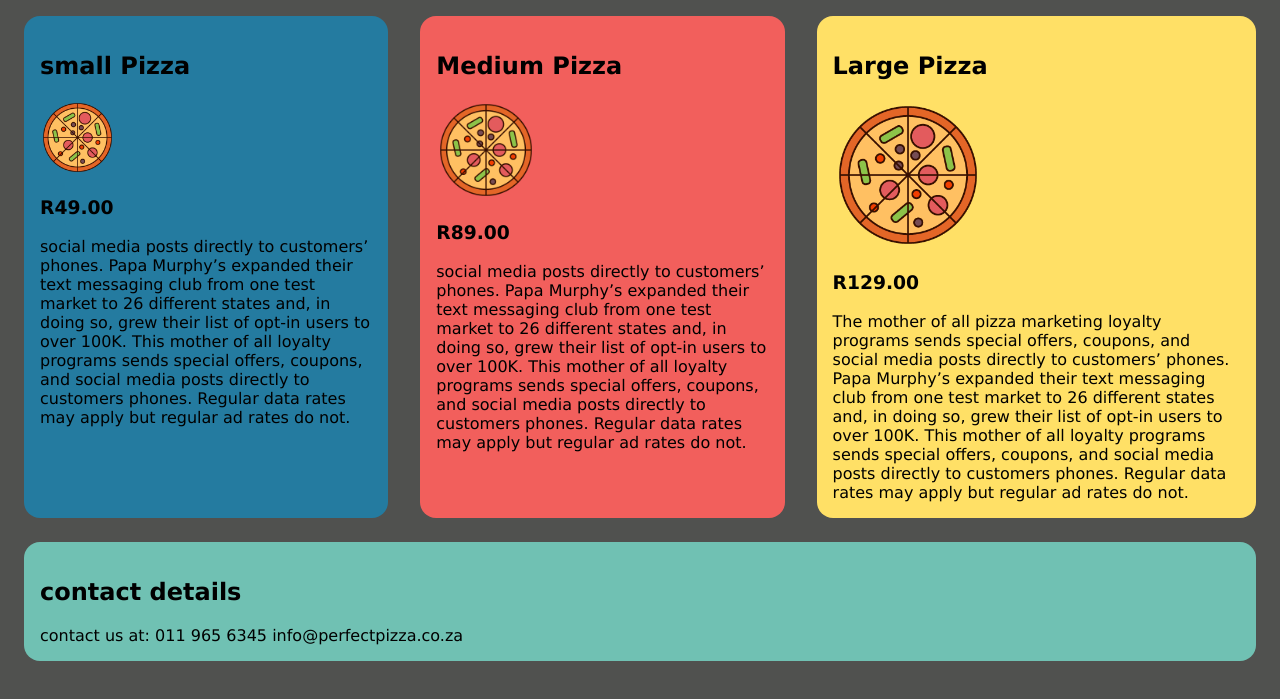
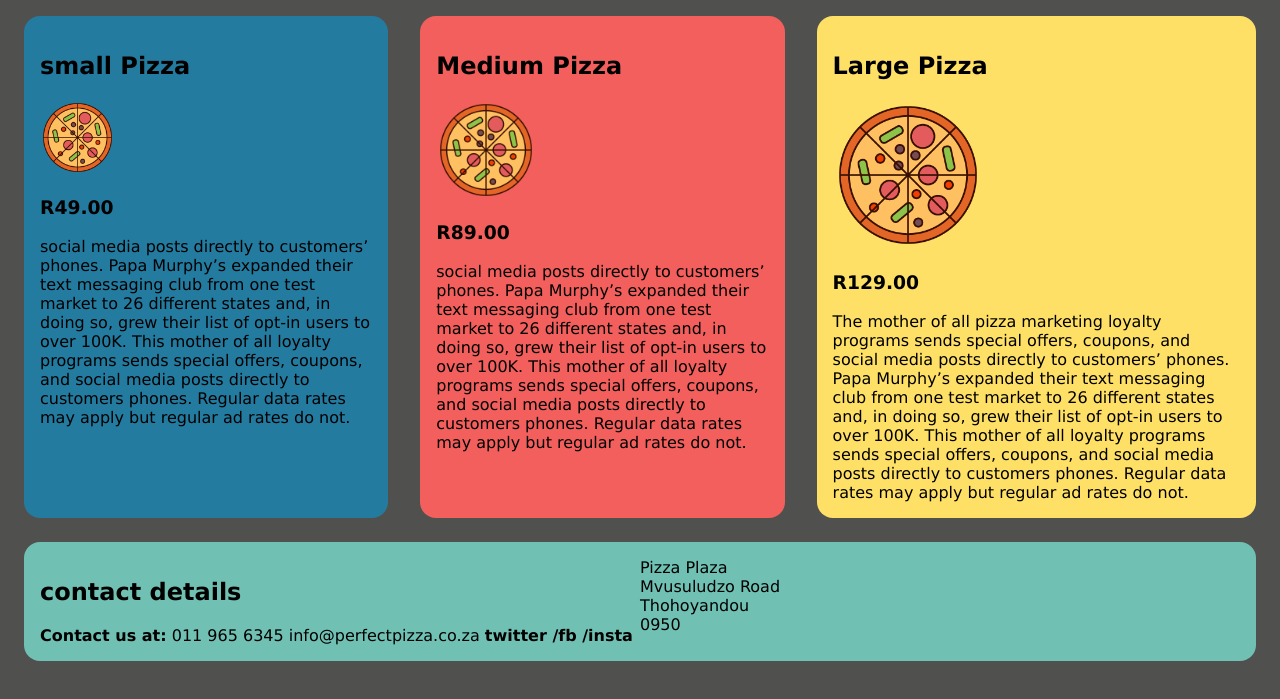
Before and after one commit to Matombot/Alpinejs-perfectpizza, a plain HTML site: page index.html in a window 1280 px wide. Shown: the part 81-780 px from the top of the page. Drawn offline with Linux system fonts and the light colour scheme.

Commit message:
initial commit

```diff
--- a/index.html
+++ b/index.html
@@ -66,10 +66,23 @@
         </div>
     </div>
 
+    <div class="footer">
+        <div class="contact">
+            <h2>contact details</h2>
+            <strong>Contact us at:</strong>
+            011 965 6345 info@perfectpizza.co.za
 
-    <div class="pizza contact_us">
-        <h2>contact details</h2>
-        contact us at: 011 965 6345 info@perfectpizza.co.za
+          <strong>twitter /fb /insta </strong>
+        </div>
+        <div class="address">
+            Pizza Plaza
+            <br>
+            Mvusuludzo Road
+            <br>
+             Thohoyandou
+            <br>
+            0950
+        </div>
     </div>
 </body>
 </html>
--- a/style.css
+++ b/style.css
@@ -29,9 +29,22 @@ body{
     background-color: #247BA0;
 
 }
-.contact_us {
+
+.footer {
+    display: flex;
     background-color: #70C1B3;
-}
+    border: 1px solid d;
+    padding: 1em;
+    margin: 1em;
+    margin-bottom: 0.5em;
+    border-radius: 1em;
+  }
+
+  .footer div {
+    flex: 1;
+    border-radius: 1em;
+    background-color: #70C1B3;
+  }
 @media (min-width:760px){
     body {background-color: #50514F;
 
```
